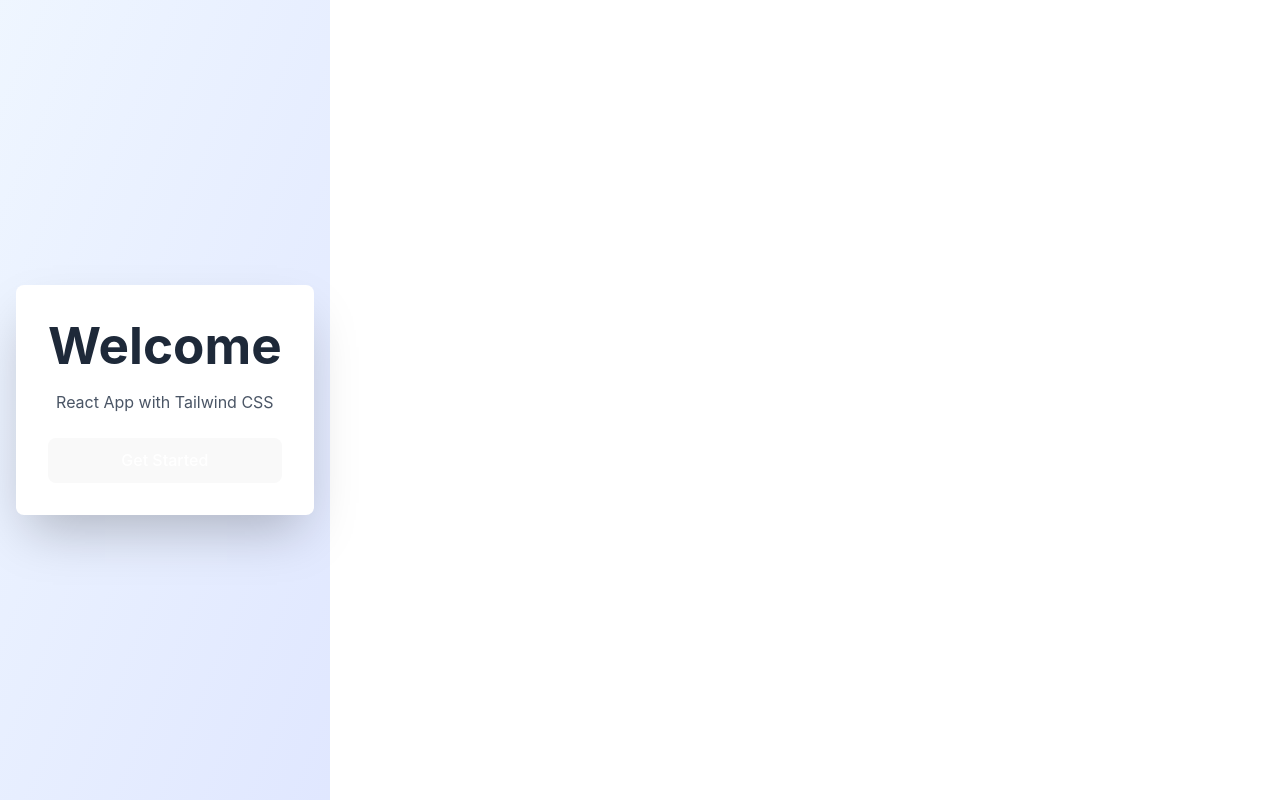
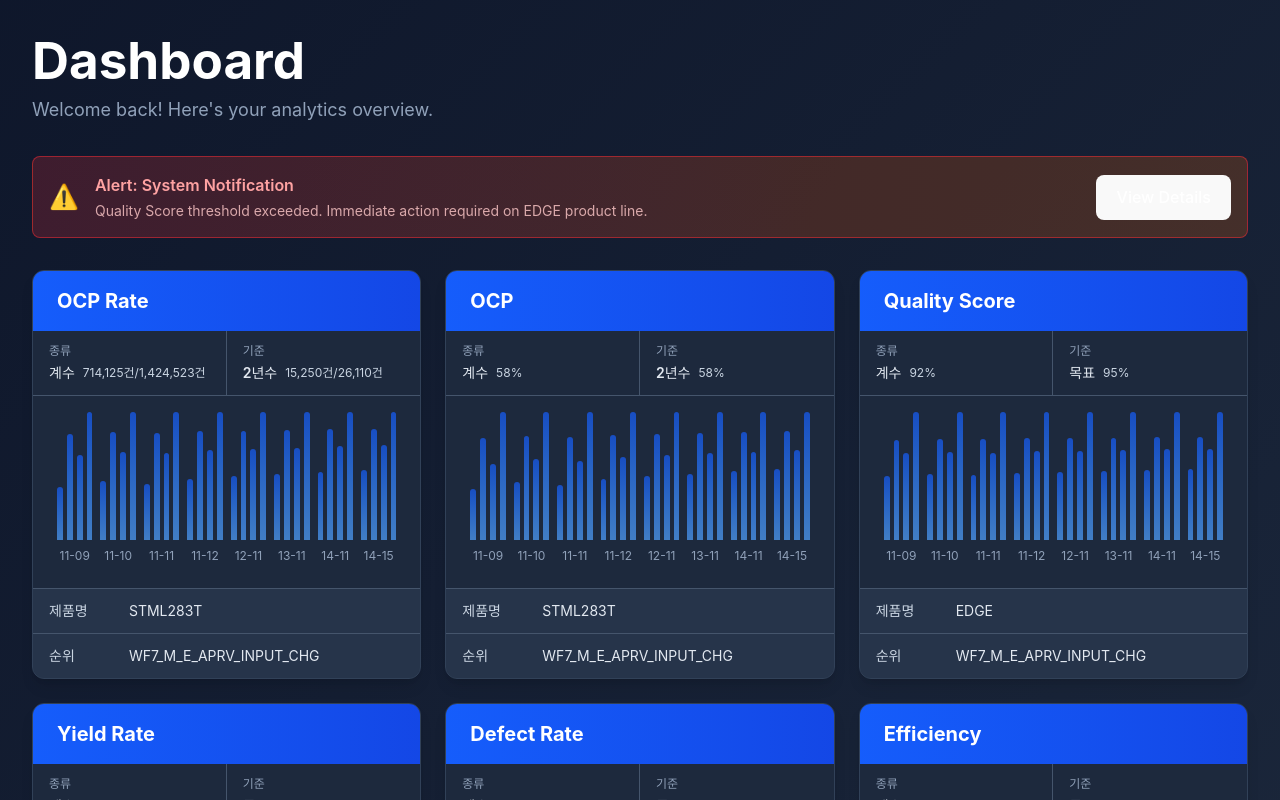
Before and after one commit to rblood79/vite, a React (Vite) app: page / in a window 1280 px wide. Shown: the top 800 px of the page. Built offline with nearby package versions, Linux system fonts and the light colour scheme.

Commit message:
feat: add Card component and update App layout for dashboard view

```diff
--- a/src/App.jsx
+++ b/src/App.jsx
@@ -1,14 +1,250 @@
+// Card Component
+function Card({ title, info, chartData, tableData }) {
+  return (
+    <div className="bg-slate-800 rounded-xl overflow-hidden shadow-lg border border-slate-700">
+      {/* Card Title */}
+      <div className="bg-gradient-to-r from-blue-600 to-blue-700 px-6 py-4">
+        <h2 className="text-white text-xl font-bold">{title}</h2>
+      </div>
+
+      {/* Info Section */}
+      <div className="bg-slate-750 border-b border-slate-600">
+        <div className="grid grid-cols-2 divide-x divide-slate-600">
+          {info.map((item, idx) => (
+            <div key={idx} className="px-4 py-3">
+              <div className="text-xs text-slate-400 mb-1">{item.label}</div>
+              <div className="flex items-center gap-2">
+                <span className="text-sm font-semibold text-slate-200">{item.value}</span>
+                <span className="text-xs text-slate-300">{item.unit}</span>
+              </div>
+            </div>
+          ))}
+        </div>
+      </div>
+
+      {/* Chart Section */}
+      <div className="px-6 py-6 h-48 flex items-end justify-between gap-2">
+        {chartData.map((data, idx) => {
+          const maxValue = Math.max(...data.values);
+          return (
+            <div key={idx} className="flex-1 flex flex-col items-center gap-2">
+              <div className="w-full flex items-end justify-center gap-1 h-32">
+                {data.values.map((val, i) => (
+                  <div
+                    key={i}
+                    className="flex-1 bg-gradient-to-t from-blue-400 to-blue-600 rounded-t opacity-70 hover:opacity-100 transition-opacity"
+                    style={{ height: `${(val / maxValue) * 100}%` }}
+                  ></div>
+                ))}
+              </div>
+              <span className="text-xs text-slate-400 text-center">{data.date}</span>
+            </div>
+          );
+        })}
+      </div>
+
+      {/* Table Section */}
+      <div className="bg-slate-700/50 border-t border-slate-600">
+        <table className="w-full text-sm">
+          <tbody>
+            {tableData.map((row, idx) => (
+              <tr key={idx} className="border-b border-slate-600 last:border-b-0">
+                <td className="px-4 py-3 text-slate-300 font-medium w-20">{row.label}</td>
+                <td className="px-4 py-3 text-slate-200">{row.value}</td>
+              </tr>
+            ))}
+          </tbody>
+        </table>
+      </div>
+    </div>
+  );
+}
+
 function App() {
+  const cardConfigs = [
+    {
+      id: 1,
+      title: "OCP Rate",
+      info: [
+        { label: "종류", value: "계수", unit: "714,125건/1,424,523건" },
+        { label: "기준", value: "2년수", unit: "15,250건/26,110건" }
+      ],
+      chartData: [
+        { date: "11-09", values: [50, 100, 80, 120] },
+        { date: "11-10", values: [60, 110, 90, 130] },
+        { date: "11-11", values: [55, 105, 85, 125] },
+        { date: "11-12", values: [65, 115, 95, 135] },
+        { date: "12-11", values: [70, 120, 100, 140] },
+        { date: "13-11", values: [75, 125, 105, 145] },
+        { date: "14-11", values: [80, 130, 110, 150] },
+        { date: "14-15", values: [85, 135, 115, 155] }
+      ],
+      tableData: [
+        { label: "제품명", value: "STML283T" },
+        { label: "순위", value: "WF7_M_E_APRV_INPUT_CHG" }
+      ]
+    },
+    {
+      id: 2,
+      title: "OCP",
+      info: [
+        { label: "종류", value: "계수", unit: "58%" },
+        { label: "기준", value: "2년수", unit: "58%" }
+      ],
+      chartData: [
+        { date: "11-09", values: [40, 80, 60, 100] },
+        { date: "11-10", values: [50, 90, 70, 110] },
+        { date: "11-11", values: [45, 85, 65, 105] },
+        { date: "11-12", values: [55, 95, 75, 115] },
+        { date: "12-11", values: [60, 100, 80, 120] },
+        { date: "13-11", values: [65, 105, 85, 125] },
+        { date: "14-11", values: [70, 110, 90, 130] },
+        { date: "14-15", values: [75, 115, 95, 135] }
+      ],
+      tableData: [
+        { label: "제품명", value: "STML283T" },
+        { label: "순위", value: "WF7_M_E_APRV_INPUT_CHG" }
+      ]
+    },
+    {
+      id: 3,
+      title: "Quality Score",
+      info: [
+        { label: "종류", value: "계수", unit: "92%" },
+        { label: "기준", value: "목표", unit: "95%" }
+      ],
+      chartData: [
+        { date: "11-09", values: [70, 110, 95, 140] },
+        { date: "11-10", values: [75, 115, 100, 145] },
+        { date: "11-11", values: [72, 112, 97, 142] },
+        { date: "11-12", values: [78, 118, 103, 148] },
+        { date: "12-11", values: [80, 120, 105, 150] },
+        { date: "13-11", values: [82, 122, 107, 152] },
+        { date: "14-11", values: [85, 125, 110, 155] },
+        { date: "14-15", values: [88, 128, 113, 158] }
+      ],
+      tableData: [
+        { label: "제품명", value: "EDGE" },
+        { label: "순위", value: "WF7_M_E_APRV_INPUT_CHG" }
+      ]
+    },
+    {
+      id: 4,
+      title: "Yield Rate",
+      info: [
+        { label: "종류", value: "계수", unit: "87%" },
+        { label: "기준", value: "목표", unit: "90%" }
+      ],
+      chartData: [
+        { date: "11-09", values: [45, 85, 70, 115] },
+        { date: "11-10", values: [50, 90, 75, 120] },
+        { date: "11-11", values: [48, 88, 73, 118] },
+        { date: "11-12", values: [55, 95, 80, 125] },
+        { date: "12-11", values: [58, 98, 83, 128] },
+        { date: "13-11", values: [60, 100, 85, 130] },
+        { date: "14-11", values: [62, 102, 87, 132] },
+        { date: "14-15", values: [65, 105, 90, 135] }
+      ],
+      tableData: [
+        { label: "제품명", value: "BULK" },
+        { label: "순위", value: "WF7_M_E_APRV_INPUT_CHG" }
+      ]
+    },
+    {
+      id: 5,
+      title: "Defect Rate",
+      info: [
+        { label: "종류", value: "계수", unit: "2.3%" },
+        { label: "기준", value: "목표", unit: "1.5%" }
+      ],
+      chartData: [
+        { date: "11-09", values: [30, 70, 50, 90] },
+        { date: "11-10", values: [35, 75, 55, 95] },
+        { date: "11-11", values: [32, 72, 52, 92] },
+        { date: "11-12", values: [38, 78, 58, 98] },
+        { date: "12-11", values: [40, 80, 60, 100] },
+        { date: "13-11", values: [42, 82, 62, 102] },
+        { date: "14-11", values: [44, 84, 64, 104] },
+        { date: "14-15", values: [46, 86, 66, 106] }
+      ],
+      tableData: [
+        { label: "제품명", value: "PREMIUM" },
+        { label: "순위", value: "WF7_M_E_APRV_INPUT_CHG" }
+      ]
+    },
+    {
+      id: 6,
+      title: "Efficiency",
+      info: [
+        { label: "종류", value: "계수", unit: "96.5%" },
+        { label: "기준", value: "목표", unit: "98%" }
+      ],
+      chartData: [
+        { date: "11-09", values: [80, 120, 105, 155] },
+        { date: "11-10", values: [85, 125, 110, 160] },
+        { date: "11-11", values: [82, 122, 107, 157] },
+        { date: "11-12", values: [88, 128, 113, 163] },
+        { date: "12-11", values: [90, 130, 115, 165] },
+        { date: "13-11", values: [92, 132, 117, 167] },
+        { date: "14-11", values: [94, 134, 119, 169] },
+        { date: "14-15", values: [96, 136, 121, 171] }
+      ],
+      tableData: [
+        { label: "제품명", value: "STANDARD" },
+        { label: "순위", value: "WF7_M_E_APRV_INPUT_CHG" }
+      ]
+    }
+  ];
+
   return (
-    <div className="min-h-screen bg-gradient-to-br from-blue-50 to-indigo-100 flex items-center justify-center p-4">
-      <div className="bg-white rounded-lg shadow-2xl p-8 max-w-md w-full">
-        <h1 className="text-4xl font-bold text-gray-800 mb-4 text-center">Welcome</h1>
-        <p className="text-gray-600 text-center mb-6">
-          React App with Tailwind CSS
-        </p>
-        <button className="w-full bg-indigo-600 hover:bg-indigo-700 text-white font-semibold py-3 px-6 rounded-lg transition duration-200">
-          Get Started
-        </button>
+    <div className="min-h-screen bg-gradient-to-br from-slate-900 to-slate-800 p-8">
+      <div className="mx-auto">
+        {/* Header */}
+        <div className="mb-8">
+          <h1 className="text-5xl font-bold text-white mb-2">Dashboard</h1>
+          <p className="text-slate-400 text-lg">Welcome back! Here's your analytics overview.</p>
+        </div>
+
+        {/* Alarm Area */}
+        <div className="mb-8 bg-gradient-to-r from-red-500/20 to-orange-500/20 border border-red-500/50 rounded-lg p-4 flex items-center gap-4">
+          <div className="text-2xl">⚠️</div>
+          <div className="flex-1">
+            <h3 className="text-red-300 font-semibold mb-1">Alert: System Notification</h3>
+            <p className="text-red-200/80 text-sm">Quality Score threshold exceeded. Immediate action required on EDGE product line.</p>
+          </div>
+          <button className="bg-red-600 hover:bg-red-700 text-white px-4 py-2 rounded font-medium transition-colors">
+            View Details
+          </button>
+        </div>
+
+        {/* Cards Grid - 3 columns x 2 rows */}
+        <div className="grid grid-cols-1 md:grid-cols-3 gap-6">
+          {cardConfigs.map((config) => (
+            <Card
+              key={config.id}
+              title={config.title}
+              info={config.info}
+              chartData={config.chartData}
+              tableData={config.tableData}
+            />
+          ))}
+        </div>
+
+        {/* Footer Stats */}
+        <div className="mt-12 grid grid-cols-1 md:grid-cols-3 gap-6">
+          <div className="bg-slate-800 rounded-lg p-6 border border-slate-700">
+            <p className="text-slate-400 mb-2">Last Updated</p>
+            <p className="text-white text-2xl font-semibold">Just now</p>
+          </div>
+          <div className="bg-slate-800 rounded-lg p-6 border border-slate-700">
+            <p className="text-slate-400 mb-2">Status</p>
+            <p className="text-green-400 text-2xl font-semibold">✓ All Systems Operational</p>
+          </div>
+          <div className="bg-slate-800 rounded-lg p-6 border border-slate-700">
+            <p className="text-slate-400 mb-2">Uptime</p>
+            <p className="text-white text-2xl font-semibold">99.9%</p>
+          </div>
+        </div>
       </div>
     </div>
   )
--- a/src/index.css
+++ b/src/index.css
@@ -26,10 +26,13 @@ a:hover {
 
 body {
   margin: 0;
-  display: flex;
-  place-items: center;
   min-width: 320px;
   min-height: 100vh;
+}
+
+#root {
+  width: 100%;
+  height: 100%;
 }
 
 h1 {
```
